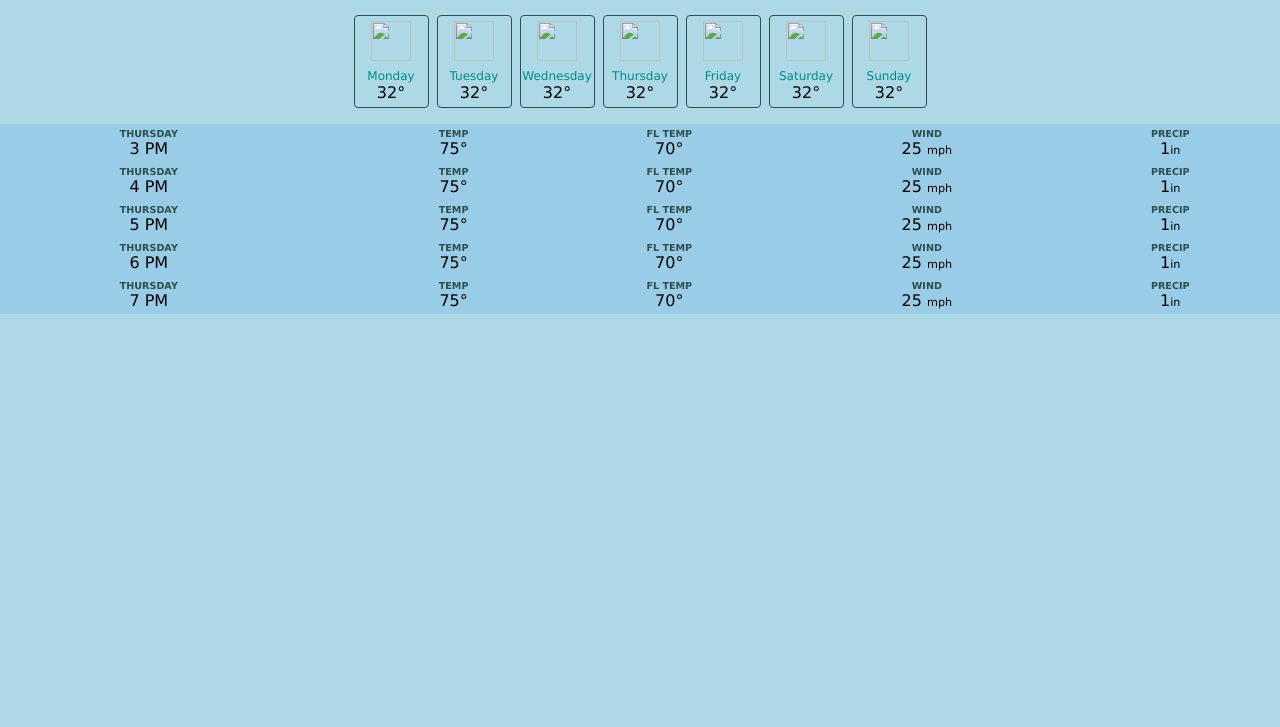
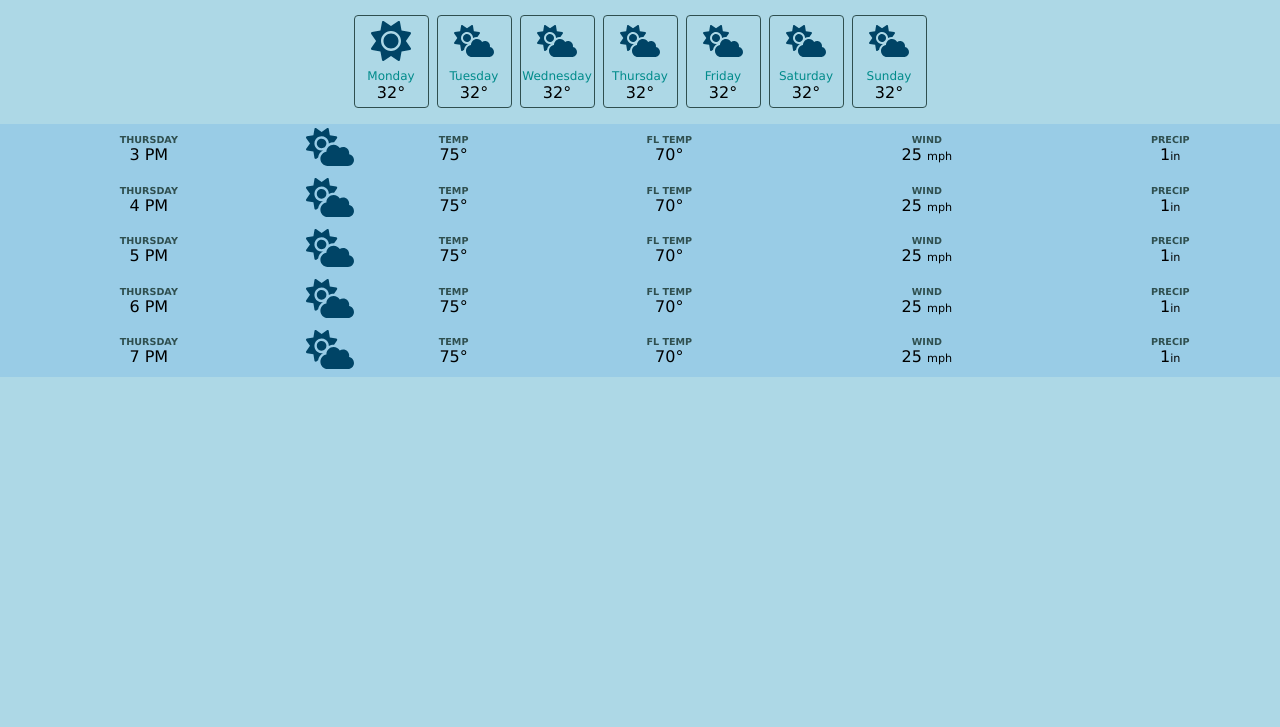
Before and after one commit to edm1001/weather-checker, a website built with Vite: page index.html in a window 1280 px wide. Shown: the part 73-800 px from the top of the page. Built offline with nearby package versions, Linux system fonts and the light colour scheme.

Commit message:
add icons

```diff
--- a/index.html
+++ b/index.html
@@ -6,16 +6,11 @@
     <link rel="stylesheet" href="https://cdnjs.cloudflare.com/ajax/libs/font-awesome/6.4.0/css/all.min.css" integrity="sha512-iecdLmaskl7CVkqkXNQ/ZH/XLlvWZOJyj7Yy7tcenmpD1ypASozpmT/E0iPtmFIB46ZmdtAc9eNBvH0H/ZpiBw==" crossorigin="anonymous" referrerpolicy="no-referrer" />
     <meta name="viewport" content="width=device-width, initial-scale=1.0" />
   </head>
-  <!-- sunny <i class="fa-sharp fa-solid fa-sun"></i> -->
-  <!-- cloudy <i class="fa-solid fa-clouds-sun"></i> -->
-  <!-- rain <i class="fa-solid fa-cloud-rain"></i> -->
-  <!-- windy <i class="fa-solid fa-wind"></i> -->
-  <!-- thunder  -->
   <body>
     <header class="header">
       <div class="header-left">
         <div class="weather-icon">
-          <i class="fa-sharp fa-solid fa-sun"></i>
+          <img src="/icons/cloudy.svg" >
         </div>
         <div class="header-current-temp">
           <span data-current-temp>9</span>&deg;
@@ -52,37 +47,37 @@
 
     <section class="day-section" data-day-section>
       <div class="day-card">
-        <img src="" class="weather-icon"> <!--weather img-->
+        <img src="/icons/Sunny.svg" class="weather-icon"> <!--weather img-->
         <div class="day-card-day">Monday</div>
         <div>32&deg;</div>
       </div>
       <div class="day-card">
-        <img src="" class="weather-icon"> <!--weather img-->
+        <img src="/icons/sun-cloud.svg" class="weather-icon"> <!--weather img-->
         <div class="day-card-day">Tuesday</div>
         <div>32&deg;</div>
       </div>
       <div class="day-card">
-        <img src="" class="weather-icon"> <!--weather img-->
+        <img src="/icons/sun-cloud.svg" class="weather-icon"> <!--weather img-->
         <div class="day-card-day">Wednesday</div>
         <div>32&deg;</div>
       </div>
       <div class="day-card">
-        <img src="" class="weather-icon"> <!--weather img-->
+        <img src="/icons/sun-cloud.svg" class="weather-icon"> <!--weather img-->
         <div class="day-card-day">Thursday</div>
         <div>32&deg;</div>
       </div>
       <div class="day-card">
-        <img src="" class="weather-icon"> <!--weather img-->
+        <img src="/icons/sun-cloud.svg" class="weather-icon"> <!--weather img-->
         <div class="day-card-day">Friday</div>
         <div>32&deg;</div>
       </div>
       <div class="day-card">
-        <img src="" class="weather-icon"> <!--weather img-->
+        <img src="/icons/sun-cloud.svg" class="weather-icon"> <!--weather img-->
         <div class="day-card-day">Saturday</div>
         <div>32&deg;</div>
       </div>
       <div class="day-card">
-        <img src="" class="weather-icon"> <!--weather img-->
+        <img src="/icons/sun-cloud.svg" class="weather-icon"> <!--weather img-->
         <div class="day-card-day">Sunday</div>
         <div>32&deg;</div>
       </div>
@@ -98,7 +93,7 @@
             </div>
           </td>
           <td>
-            <img src=""> <!--img goes here-->
+            <img src="/icons/sun-cloud.svg">
           </td>
           <td>
             <div class="info-group">
@@ -137,7 +132,7 @@
             </div>
           </td>
           <td>
-            <img src=""> <!--img goes here-->
+            <img src="/icons/sun-cloud.svg">
           </td>
           <td>
             <div class="info-group">
@@ -176,7 +171,7 @@
             </div>
           </td>
           <td>
-            <img src=""> <!--img goes here-->
+            <img src="/icons/sun-cloud.svg">
           </td>
           <td>
             <div class="info-group">
@@ -215,7 +210,7 @@
             </div>
           </td>
           <td>
-            <img src=""> <!--img goes here-->
+            <img src="/icons/sun-cloud.svg">
           </td>
           <td>
             <div class="info-group">
@@ -254,7 +249,7 @@
             </div>
           </td>
           <td>
-            <img src=""> <!--img goes here-->
+            <img src="/icons/sun-cloud.svg">
           </td>
           <td>
             <div class="info-group">
@@ -286,7 +281,7 @@
 
     <template id="day-card-template">
       <div class="day-card">
-        <img data-icon src="" />
+        <img data-icon src="/icons/sun-cloud.svg" />
         <div class="day-card-day" data-date></div>
         <div><span data-temp></span><span>&deg;</span></div>
       </div>
@@ -300,7 +295,7 @@
           </div>
         </td>
         <td>
-          <img data-icon class="weather-icon"> <!--img goes here-->
+          <img data-icon src="/icons/sun-cloud.svg" class="weather-icon">
         </td>
         <td>
           <div class="info-group">
--- a/package.json
+++ b/package.json
@@ -10,5 +10,8 @@
   },
   "devDependencies": {
     "vite": "^4.4.0"
+  },
+  "dependencies": {
+    "axios": "^1.4.0"
   }
 }
```
Also changed, not shown: weather.js (added, +7 -0 lines), public/icons/Fog.svg (added), public/icons/Snow.svg (added), public/icons/Sunny.svg (added), public/icons/cloudy.svg (added), public/icons/rain.svg (added), public/icons/sun-cloud.svg (added), public/icons/thunder.svg (added), 1 other file.
